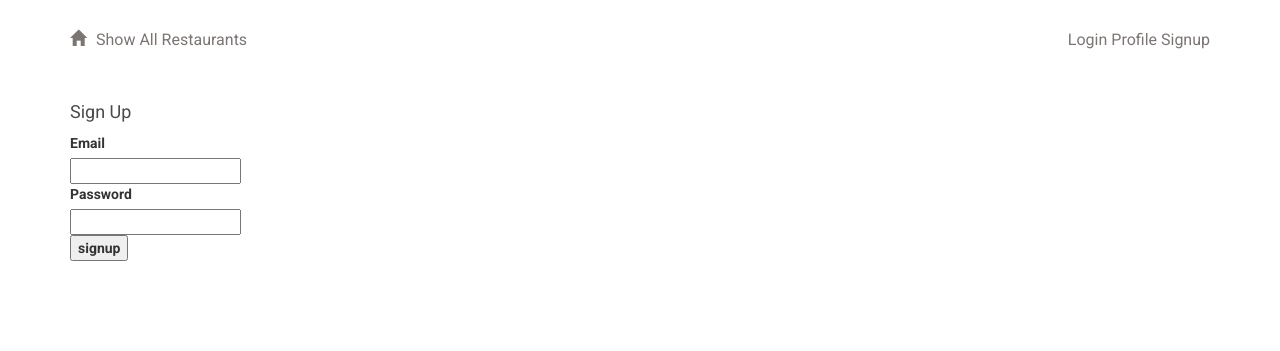
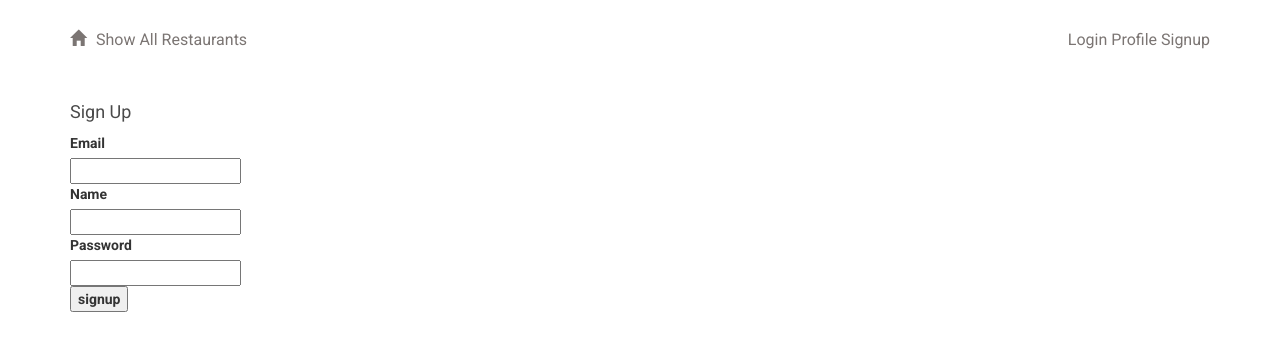
Before and after one commit to MQCOMP3310-2023/comp3310assignment2-the-handsome-four, a Flask app: page /signup in a window 1280 px wide. Shown: the top 351 px of the page. Run offline with Flask 3, Linux system fonts and the light colour scheme; some libraries are stand-ins or nearby versions.

Commit message:
adding working signup function aswell as hashing passwords

```diff
--- a/project/main.py
+++ b/project/main.py
@@ -1,7 +1,8 @@
-from flask import Blueprint, render_template, request, flash, redirect, url_for
+from flask import Blueprint, render_template, request, flash, redirect, url_for, current_app
 from flask_login import login_required, current_user, login_user, logout_user
+from werkzeug.security import generate_password_hash, check_password_hash
 from .models import Restaurant, MenuItem, User
-from sqlalchemy import asc
+from sqlalchemy import asc, text
 from . import db
 
 main = Blueprint('main', __name__)
@@ -144,7 +145,7 @@ def signup_post():
     email = request.form.get('email')
     name = request.form.get('name')
     password = request.form.get('password')
-    #password = generate_password_hash(password, method='sha256')
+    password = generate_password_hash(password, method='sha256')
     user = db.session.execute(text('select * from user where email = "' + "?" +'"')).all()
     if len(user) > 0: # if a user is found, we want to redirect back to signup page so user can try again
         flash('Email address already exists')  # 'flash' function stores a message accessible in the template code.
--- a/project/templates/signup.html
+++ b/project/templates/signup.html
@@ -12,6 +12,12 @@
                 <input type="email" name="email">
                 </div>
                 <div>
+                <label for="email"><b>Name</b></label>
+                </div>
+                <div>
+                <input type="name" name="name">
+                </div>
+                <div>
                 <label for="password"><b>Password</b></label>
                 </div>
                 <div>
```
